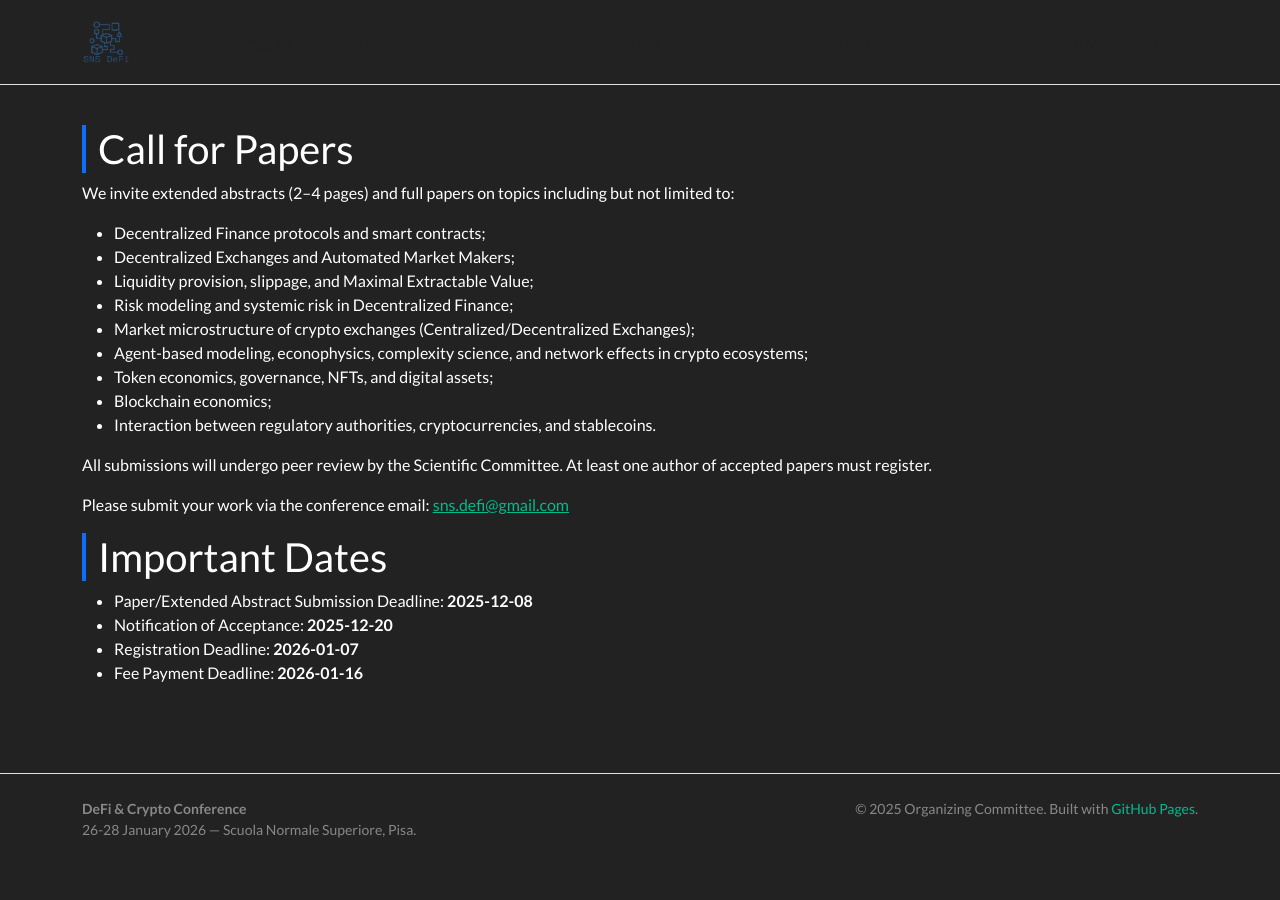
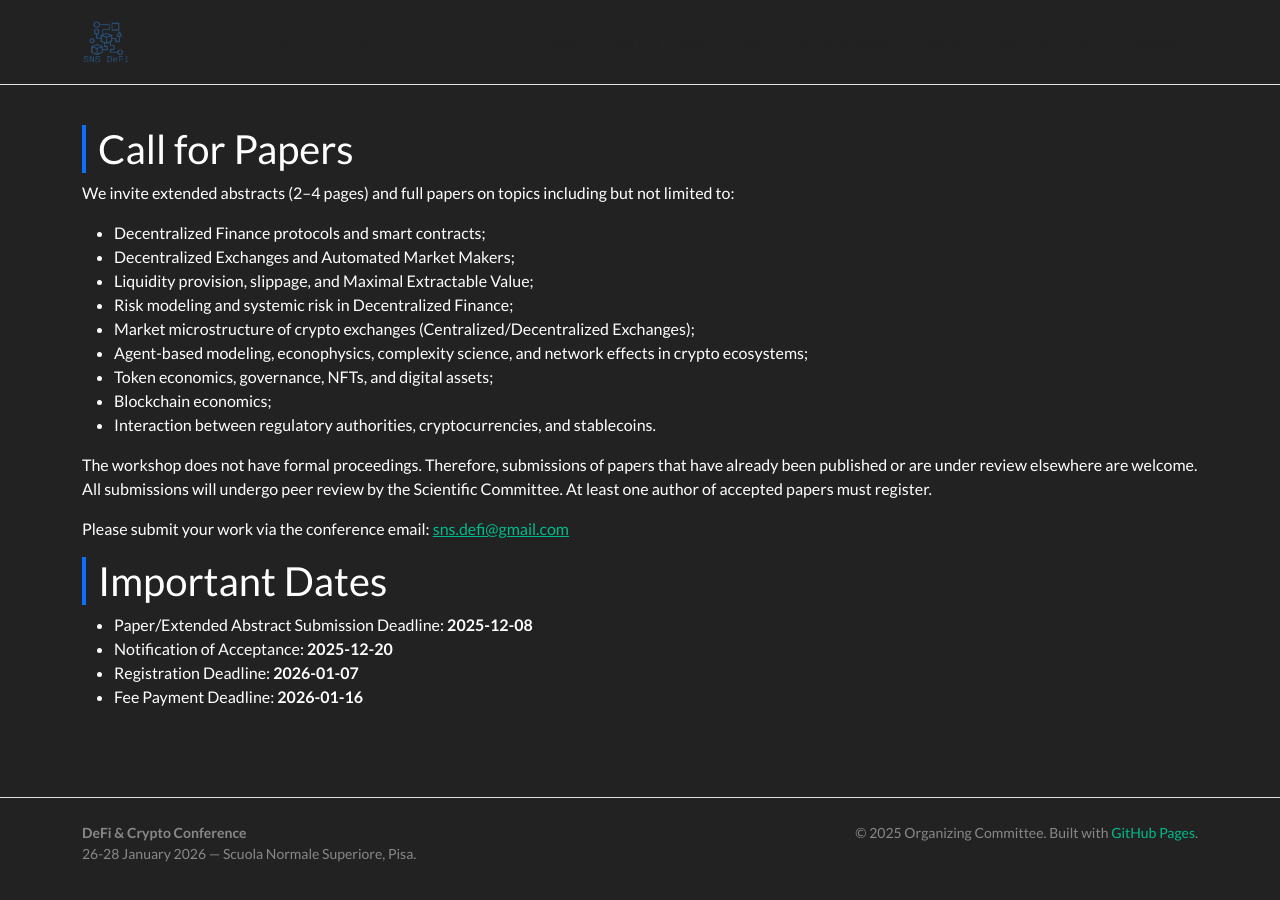
Before and after one commit to sns-defi/sns-defi.github.io, a Jekyll site: the page built from submission.md, in a window 1280 px wide. Built offline with Jekyll 4.4.1, drawn with Linux system fonts in a browser that asks for light colours; nearby versions of some CDN libraries.

Commit message:
Update submission.md

```diff
--- a/submission.md
+++ b/submission.md
@@ -17,7 +17,9 @@ permalink: /submission/
   <li>Blockchain economics;</li>
   <li>Interaction between regulatory authorities, cryptocurrencies, and stablecoins.</li>
 </ul>
-<p> All submissions will undergo peer review by the Scientific Committee. At least one author of accepted papers must register.</p>
+<p> The workshop does not have formal proceedings. Therefore, submissions of papers that have already been published or are under review elsewhere are welcome.
+
+  All submissions will undergo peer review by the Scientific Committee. At least one author of accepted papers must register.</p>
 
 <p> Please submit your work via the conference email: <a href="mailto:sns.defi@gmail.com">sns.defi@gmail.com</a>
 
```
